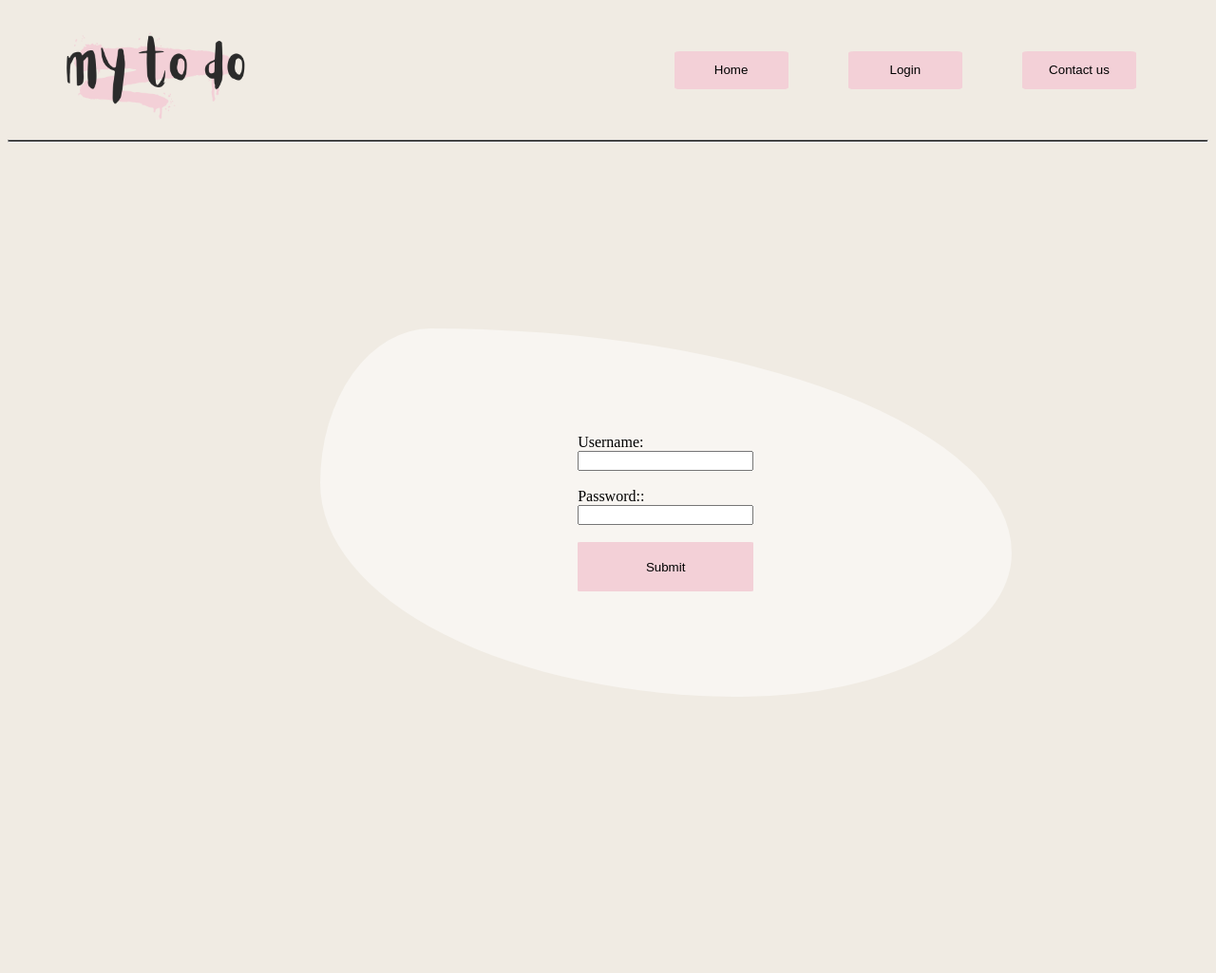
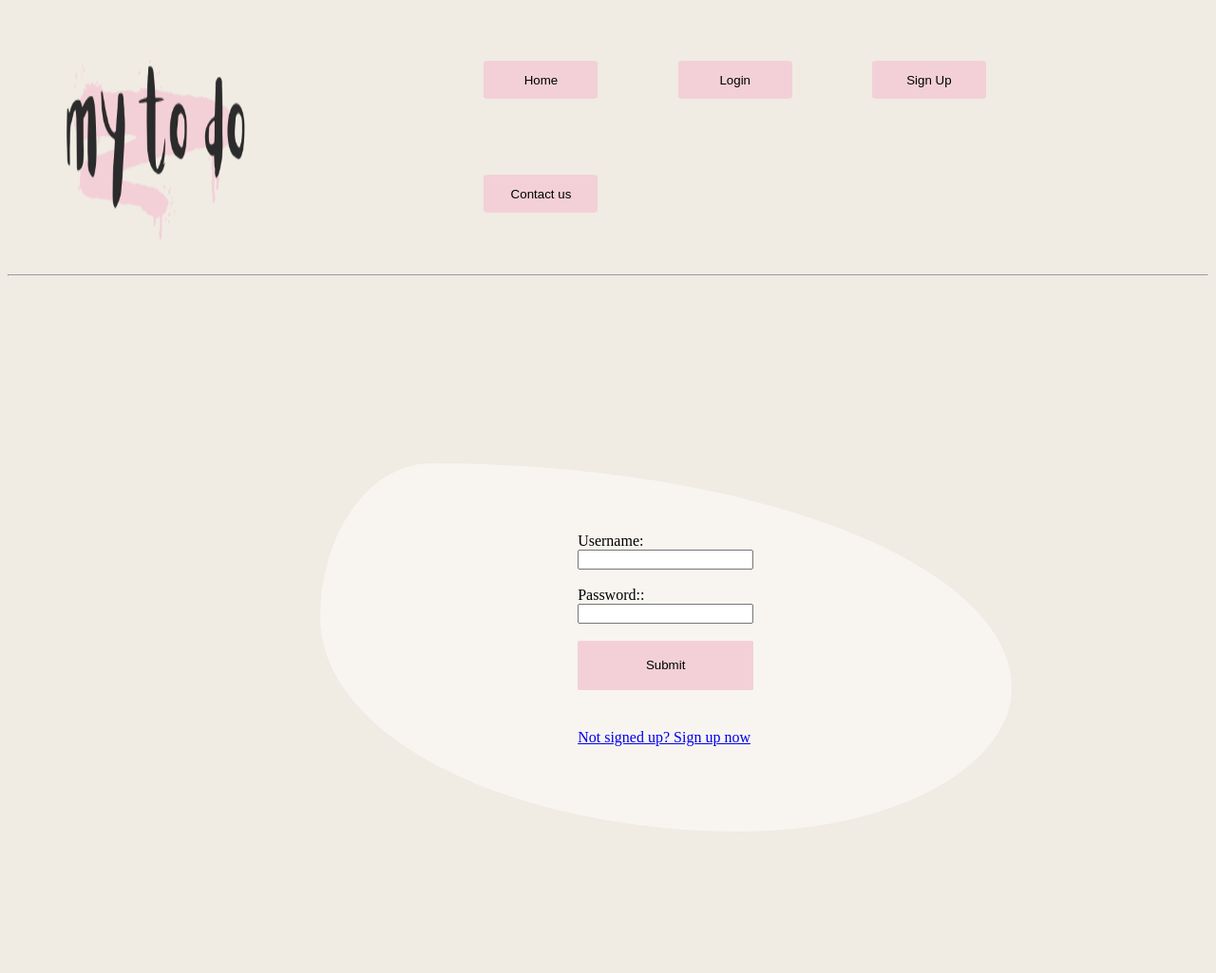
Before and after one commit to LesokoM/To-Do-Application, a Flask app: page /login in a window 1280 px wide. Shown: the top 1025 px of the page at 95% size. Before the commit the page ends 734 px from the top, so only its background shows below. Run offline with Flask 3, Linux system fonts and the light colour scheme.

Commit message:
sign up template page

```diff
--- a/Templates/base.html
+++ b/Templates/base.html
@@ -4,7 +4,8 @@
     <meta charset="UTF-8">
     <meta name="viewport" content="width=device-width, initial-scale=1.0">
     <link rel="stylesheet" href="{{url_for('static', filename='style.css')}}">
-    <meta http-equiv="refresh" content="5">
+
+    <!--    <meta http-equiv="refresh" content="5"> -->
     <title>Document</title>
 </head>
 <body>
@@ -13,11 +14,12 @@
         <div class="logo"> <img src="static\img\logo.png" alt=""></div>
 
         <div class="nav-btn">
-
             <ul>
                 <li><a href="{{url_for('home')}}"><button>Home</button></a> </li>
                 <li><a href="{{url_for('login')}}"><button>Login</button></a></li>
+                <li><a href="{{url_for('signup')}}"><button>Sign Up</button></a></li>
                 <li><a href="{{url_for('contact')}}"><button>Contact us</button></a></li>
+
             </ul>
 
         </div>
--- a/Templates/login.html
+++ b/Templates/login.html
@@ -15,6 +15,8 @@
 
     </form>
 
+    <p><a href="{{url_for('signup')}}">Not signed up? Sign up now</a></p>
+
 
 </div>
 {%endblock%}
--- a/app.py
+++ b/app.py
@@ -49,6 +49,13 @@ def get_db_connection():
 def home():
     return render_template("index.html")
 
+@app.route("/signup", methods=["POST", "GET"])
+def signup():
+    if request.method == "POST":
+        pass
+        #send to db
+    return render_template("signup.html")
+
 
 @app.route("/login", methods=["GET", "POST"])
 def login():
--- a/static/style.css
+++ b/static/style.css
@@ -16,12 +16,12 @@ body hr {
 
 .navbar {
   display: grid;
-  grid-template-columns: repeat(4, 1fr);
+  grid-template-columns: repeat(6, 1fr);
   justify-content: space-around;
   align-items: start;
 }
 .navbar .logo {
-  grid-column: 1/span 2;
+  grid-column: 1/span 3;
   grid-row: 1;
   width: 50%;
   height: 50%;
@@ -34,8 +34,7 @@ body hr {
 .navbar .nav-btn {
   align-self: center;
   grid-row: 1;
-  grid-column: 3/span 2;
-  justify-self: strat;
+  grid-column: 3/span 4;
 }
 .navbar .nav-btn button {
   background-color: #F3D0D7;
@@ -125,6 +124,16 @@ body hr {
   border: none;
   background-color: #F3D0D7;
 }
+.page .signup-div {
+  grid-row: 1/span 4;
+  grid-column: 1/span 5;
+  border-radius: 5%;
+  background: rgba(255, 255, 255, 0.47);
+}
+.page .signup-div .heading {
+  font-family: "Aloja", sans-serif;
+  text-align: center;
+}
 .page .notepad {
   display: grid;
   grid-template-rows: auto 1fr 1fr 1fr;
@@ -182,7 +191,8 @@ body hr {
 .page .notepad .add-task form label {
   display: block;
 }
-.page .notepad .add-task form input, .page .notepad .add-task form select {
+.page .notepad .add-task form input,
+.page .notepad .add-task form select {
   padding-right: 5%;
   font-size: 100%;
   font-weight: bold;
@@ -194,7 +204,8 @@ body hr {
   border: 0px solid #C4D1EB;
   border-radius: 18px;
 }
-.page .notepad .add-task form input #dropdown, .page .notepad .add-task form select #dropdown {
+.page .notepad .add-task form input #dropdown,
+.page .notepad .add-task form select #dropdown {
   padding: 20;
 }
 .page .notepad .add-task form .task {
--- a/static/style.scss
+++ b/static/style.scss
@@ -23,7 +23,7 @@ body {
 
 .navbar {
     display: grid;
-    grid-template-columns: repeat(4, 1fr);
+    grid-template-columns: repeat(6, 1fr);
     justify-content: space-around;
     align-items: start;
 
@@ -31,7 +31,7 @@ body {
 
 
     .logo {
-        grid-column: 1/ span 2;
+        grid-column: 1/ span 3;
         grid-row: 1;
         width: 50%;
         height: 50%;
@@ -48,8 +48,8 @@ body {
     .nav-btn {
         align-self: center;
         grid-row: 1;
-        grid-column: 3/ span 2;
-        justify-self: strat;
+        grid-column: 3/ span 4;
+
 
         button {
 
@@ -172,6 +172,24 @@ body {
         }
     }
 
+    .signup-div{
+        grid-row: 1/ span 4;
+        grid-column: 1/ span 5;
+
+        border-radius: 5%;
+        background: rgba(255, 255, 255, 0.47);
+
+
+        .heading{
+            font-family: "Aloja", sans-serif;
+            text-align: center;
+        }
+
+
+
+
+    }
+
 
     .notepad {
         display: grid;
@@ -247,7 +265,9 @@ body {
 
 
                 }
-                input,select{
+
+                input,
+                select {
                     padding-right: 5%;
                     font-size: 100%;
                     font-weight: bold;
@@ -259,8 +279,8 @@ body {
                     border: 0px solid #C4D1EB;
                     border-radius: 18px;
 
-                    #dropdown{
-                        padding:20;
+                    #dropdown {
+                        padding: 20;
                     }
 
 
@@ -277,7 +297,7 @@ body {
                 .deadline-div {
                     grid-row: 2;
 
-                    input{
+                    input {
                         max-width: 100%;
                     }
                 }
```
Also changed, not shown: Templates/signup.html (+18 -2 lines), 1 other file.
